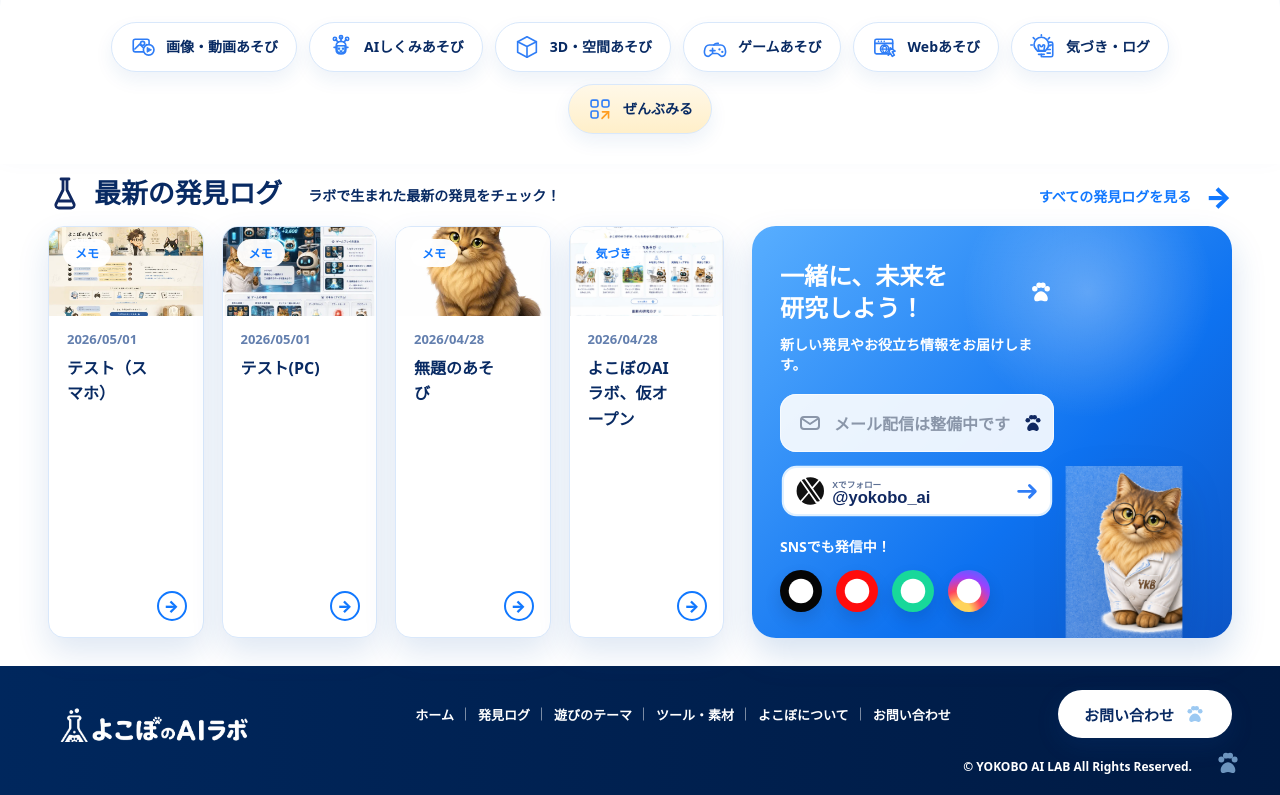
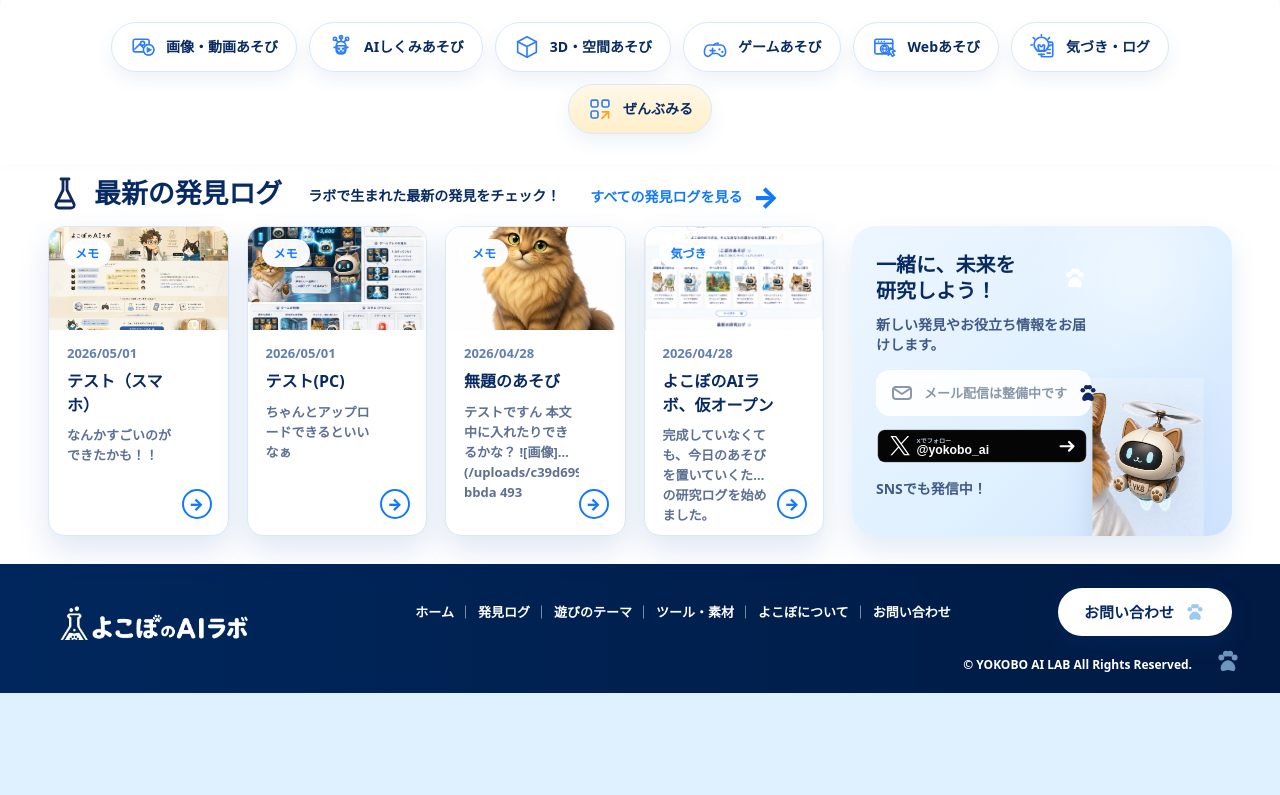
Before and after one commit to yokobo103/yokobo_ai_lab, a Next.js app: page / in a window 1280 px wide. Shown: the part 545-1340 px from the top of the page. After the commit the page ends 1238 px from the top, so only its background shows below. Built offline with nearby package versions, Linux system fonts and the light colour scheme.

Commit message:
トップのデザイン微修正

```diff
--- a/app/globals.css
+++ b/app/globals.css
@@ -389,7 +389,7 @@ img {
 .latestHeader {
   display: flex;
   align-items: end;
-  justify-content: space-between;
+  justify-content: flex-start;
   gap: 22px;
   margin-bottom: 16px;
 }
@@ -420,7 +420,8 @@ img {
 .textArrowLink {
   display: inline-flex;
   align-items: center;
-  gap: 14px;
+  gap: 10px;
+  margin-left: 8px;
   color: var(--blue);
   font-size: 14px;
   font-weight: 900;
@@ -434,7 +435,7 @@ img {
 
 .latestLayout {
   display: grid;
-  grid-template-columns: minmax(0, 1fr) 480px;
+  grid-template-columns: minmax(0, 1fr) 380px;
   gap: 28px;
   align-items: stretch;
 }
@@ -447,9 +448,10 @@ img {
 
 .logCard {
   position: relative;
-  display: block;
-  min-height: 222px;
-  padding: 0 0 18px;
+  display: grid;
+  grid-template-rows: auto auto auto 1fr;
+  min-height: 310px;
+  padding: 0 0 14px;
   overflow: hidden;
   border: 1px solid var(--line);
   border-radius: 16px;
@@ -492,12 +494,23 @@ img {
 }
 
 .logCard h3 {
-  min-height: 48px;
   margin: 0 46px 0 18px;
   color: var(--navy);
   font-size: 16px;
   font-weight: 900;
-  line-height: 1.6;
+  line-height: 1.45;
+}
+
+.logCard p {
+  display: -webkit-box;
+  margin: 8px 46px 0 18px;
+  overflow: hidden;
+  color: #5d7094;
+  font-size: 13px;
+  font-weight: 750;
+  line-height: 1.55;
+  -webkit-box-orient: vertical;
+  -webkit-line-clamp: 3;
 }
 
 .circleArrow {
@@ -517,21 +530,21 @@ img {
 
 .newsletterPanel {
   position: relative;
-  min-height: 278px;
+  min-height: 250px;
   overflow: hidden;
   border-radius: 24px;
   background:
-    radial-gradient(circle at 70% 16%, rgba(255, 255, 255, 0.28), transparent 26%),
-    linear-gradient(135deg, #58aeff 0%, #0e72f0 62%, #0c55c6 100%);
+    radial-gradient(circle at 75% 15%, rgba(255, 255, 255, 0.42), transparent 27%),
+    linear-gradient(135deg, #edf6ff 0%, #dff0ff 58%, #cfe3ff 100%);
   color: var(--white);
-  box-shadow: 0 16px 34px rgba(20, 88, 170, 0.18);
+  box-shadow: 0 14px 28px rgba(20, 88, 170, 0.12);
 }
 
 .newsletterCopy {
   position: relative;
   z-index: 2;
-  max-width: 330px;
-  padding: 34px 28px 26px;
+  max-width: 260px;
+  padding: 26px 24px 22px;
 }
 
 .newsletterCopy h2 {
@@ -539,14 +552,16 @@ img {
   align-items: center;
   gap: 8px;
   margin: 0;
-  font-size: 24px;
+  color: var(--navy);
+  font-size: 20px;
   font-weight: 950;
-  line-height: 1.35;
+  line-height: 1.3;
   text-wrap: balance;
 }
 
 .newsletterCopy p {
   margin: 10px 0 0;
+  color: #405a86;
   font-size: 14px;
   font-weight: 780;
 }
@@ -554,13 +569,14 @@ img {
 .emailNotice {
   display: inline-flex;
   align-items: center;
-  gap: 12px;
-  min-height: 58px;
-  margin-top: 20px;
-  padding: 0 18px;
-  border-radius: 16px;
+  gap: 10px;
+  min-height: 46px;
+  margin-top: 16px;
+  padding: 0 14px;
+  border-radius: 14px;
   background: rgba(255, 255, 255, 0.9);
   color: #8a96a9;
+  font-size: 13px;
   font-weight: 900;
   white-space: nowrap;
   box-shadow: inset 0 0 0 1px rgba(255, 255, 255, 0.62);
@@ -579,9 +595,9 @@ img {
 
 .xHandleBanner {
   display: block;
-  width: min(100%, 330px);
+  width: min(100%, 270px);
   margin-top: 12px;
-  border-radius: 16px;
+  border-radius: 14px;
   transition: transform 0.18s ease, filter 0.18s ease;
 }
 
@@ -597,53 +613,17 @@ img {
 }
 
 .snsLabel {
-  margin-top: 18px !important;
-}
-
-.socialList {
-  display: flex;
-  gap: 14px;
-  margin-top: 14px;
-}
-
-.socialLink {
-  display: inline-flex;
-  width: 42px;
-  height: 42px;
-  align-items: center;
-  justify-content: center;
-  border-radius: 999px;
-  box-shadow: 0 8px 16px rgba(0, 31, 78, 0.16);
-}
-
-.socialLink img {
-  filter: brightness(0) invert(1);
-}
-
-.socialLink.black {
-  background: #050505;
-}
-
-.socialLink.red {
-  background: #ff0c0c;
-}
-
-.socialLink.green {
-  background: #18d89a;
-}
-
-.socialLink.rainbow {
-  background: radial-gradient(circle at 30% 100%, #ffd35b 0 20%, #ff435e 42%, #9b41ff 68%, #3178ff 100%);
+  margin-top: 14px !important;
 }
 
 .newsletterCat {
   position: absolute;
-  right: 20px;
-  bottom: -4px;
-  width: 176px;
+  right: 18px;
+  bottom: 0;
+  width: 132px;
   height: auto;
   object-fit: contain;
-  filter: drop-shadow(0 12px 20px rgba(0, 31, 78, 0.16));
+  filter: drop-shadow(0 10px 14px rgba(0, 31, 78, 0.12));
 }
 
 .siteFooter {
@@ -940,12 +920,12 @@ img {
   }
 
   .latestLayout {
-    grid-template-columns: minmax(0, 1fr) 340px;
+    grid-template-columns: minmax(0, 1fr) 320px;
     gap: 18px;
   }
 
   .newsletterPanel {
-    min-height: 232px;
+    min-height: 236px;
   }
 
   .postGrid {
@@ -1124,7 +1104,7 @@ img {
   }
 
   .textArrowLink {
-    justify-self: end;
+    justify-self: start;
     font-size: 14px;
     line-height: 1.4;
   }
@@ -1141,7 +1121,7 @@ img {
 
   .logCard {
     flex: 0 0 clamp(258px, 76vw, 330px);
-    min-height: 270px;
+    min-height: 320px;
     border-radius: 16px;
     scroll-snap-align: start;
   }
@@ -1156,17 +1136,17 @@ img {
   }
 
   .newsletterPanel {
-    min-height: 268px;
+    min-height: 236px;
     border-radius: 24px;
   }
 
   .newsletterCopy {
-    max-width: calc(100% - 190px);
+    max-width: calc(100% - 150px);
     padding: 24px 24px 22px;
   }
 
   .newsletterCopy h2 {
-    font-size: clamp(20px, 4.8vw, 24px);
+    font-size: clamp(18px, 4.6vw, 21px);
     line-height: 1.35;
   }
 
@@ -1176,15 +1156,10 @@ img {
     font-size: 15px;
   }
 
-  .socialLink {
-    width: 46px;
-    height: 46px;
-  }
-
   .newsletterCat {
-    right: -8px;
-    bottom: -8px;
-    width: 198px;
+    right: 12px;
+    bottom: 0;
+    width: 132px;
   }
 
   .siteFooter {
@@ -1349,7 +1324,7 @@ img {
 
   .logCard {
     flex-basis: clamp(260px, 78vw, 310px);
-    min-height: 256px;
+    min-height: 320px;
   }
 
   .newsletterCopy {
@@ -1378,10 +1353,6 @@ img {
   .emailIcon {
     width: 21px;
     height: 21px;
-  }
-
-  .socialList {
-    gap: 10px;
   }
 
   .newsletterCat {
--- a/app/page.tsx
+++ b/app/page.tsx
@@ -5,13 +5,6 @@ import { readPosts } from "@/lib/posts";
 import { SiteFooter, SiteHeader } from "./site-chrome";
 
 export const dynamic = "force-dynamic";
-
-const socialLinks = [
-  { label: "X", href: "https://x.com/yokobo_ai", icon: "/assets/social/x.svg", tone: "black" },
-  { label: "YouTube", href: "https://www.youtube.com/", icon: "/assets/social/video.svg", tone: "red" },
-  { label: "音楽", href: "https://www.tiktok.com/", icon: "/assets/social/music.svg", tone: "green" },
-  { label: "Instagram", href: "https://www.instagram.com/", icon: "/assets/social/camera.svg", tone: "rainbow" }
-];
 
 function formatPostDate(value: string) {
   const date = new Date(value);
@@ -30,6 +23,7 @@ export default async function Home() {
     category: post.category,
     date: formatPostDate(post.updatedAt || post.createdAt),
     title: post.title || "無題のあそび",
+    summary: post.summary || (post.body ? post.body.replace(/[#*>\-\n]/g, " ").trim().slice(0, 56) : "画像を置いたら、もう投稿。"),
     image: post.thumbnail || post.images[0] || "/assets/logs/thumb-future-lab.webp"
   }));
 
@@ -118,6 +112,7 @@ export default async function Home() {
                     </div>
                     <time>{log.date}</time>
                     <h3>{log.title}</h3>
+                    <p>{log.summary}</p>
                     <span className="circleArrow" aria-hidden="true">→</span>
                   </Link>
                 ))}
@@ -129,6 +124,7 @@ export default async function Home() {
                     </div>
                     <time>--</time>
                     <h3>公開中のログはまだありません</h3>
+                    <p>新しい実験ログを準備中です。</p>
                     <span className="circleArrow" aria-hidden="true">→</span>
                   </Link>
                 ) : null}
@@ -150,25 +146,13 @@ export default async function Home() {
                     <Image src="/assets/decor/paw-navy.svg" alt="" width={22} height={22} />
                   </div>
                   <Link className="xHandleBanner" href="https://x.com/yokobo_ai" target="_blank" rel="noreferrer" aria-label="Xで @yokobo_ai を開く">
-                    <Image src="/assets/social/x-yokobo-ai.svg" alt="@yokobo_ai" width={760} height={150} />
+                    <Image src="/assets/social/x-yokobo-ai.svg" alt="@yokobo_ai" width={760} height={132} />
                   </Link>
                   <p className="snsLabel">SNSでも発信中！</p>
-                  <div className="socialList">
-                    {socialLinks.map((social) => (
-                      <Link
-                        className={`socialLink ${social.tone}`}
-                        href={social.href}
-                        aria-label={social.label}
-                        key={social.label}
-                      >
-                        <Image src={social.icon} alt="" width={26} height={26} />
-                      </Link>
-                    ))}
-                  </div>
                 </div>
                 <Image
                   className="newsletterCat"
-                  src="/assets/cta/dr-yokobo-waving.png"
+                  src="/assets/characters/nyabbit-profile.png"
                   alt=""
                   width={300}
                   height={300}
```
Also changed, not shown: public/assets/social/x-yokobo-ai.svg.
